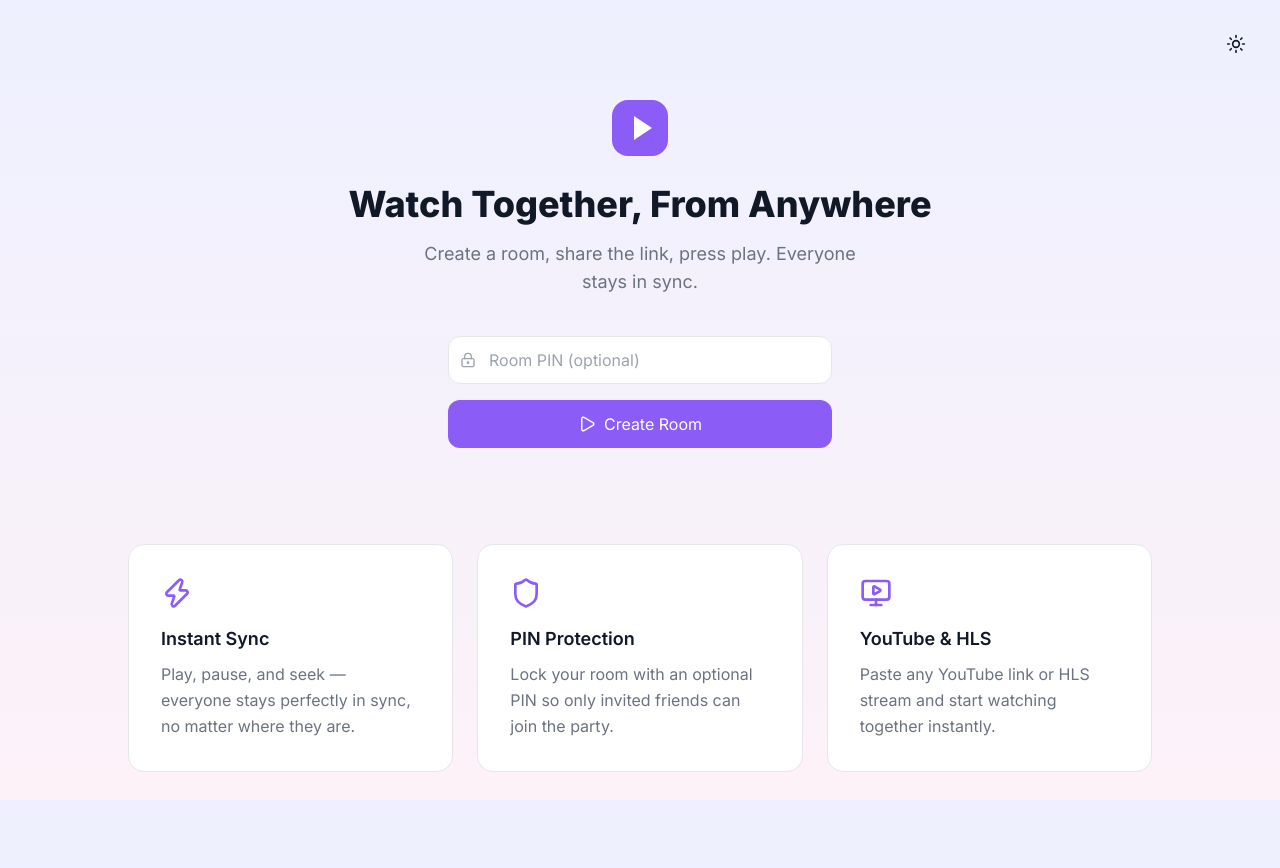
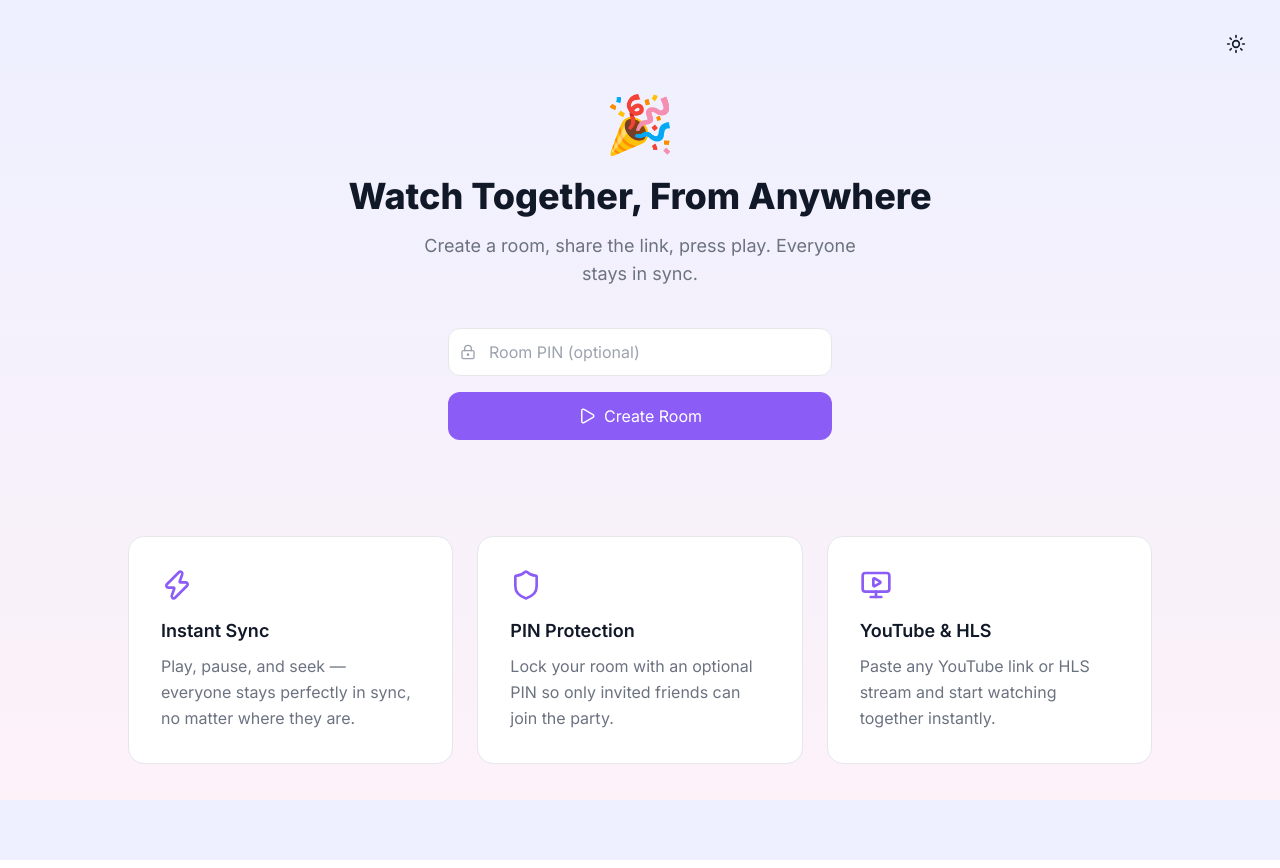
Before and after one commit to Zer0Wav3s/watchparty, a Next.js app: page / in a window 1280 px wide. Built offline with nearby package versions, Linux system fonts and the light colour scheme.

Commit message:
feat: party emoji favicon + logo

```diff
--- /dev/null
+++ b/app/apple-icon.tsx
@@ -0,0 +1,24 @@
+import { ImageResponse } from "next/og";
+
+export const size = { width: 180, height: 180 };
+export const contentType = "image/png";
+
+export default function AppleIcon() {
+  return new ImageResponse(
+    <div
+      style={{
+        fontSize: 140,
+        width: "100%",
+        height: "100%",
+        display: "flex",
+        alignItems: "center",
+        justifyContent: "center",
+        background: "white",
+        borderRadius: 32,
+      }}
+    >
+      🎉
+    </div>,
+    { ...size },
+  );
+}
--- /dev/null
+++ b/app/icon.tsx
@@ -0,0 +1,23 @@
+import { ImageResponse } from "next/og";
+
+export const size = { width: 64, height: 64 };
+export const contentType = "image/png";
+
+export default function Icon() {
+  return new ImageResponse(
+    <div
+      style={{
+        fontSize: 52,
+        width: "100%",
+        height: "100%",
+        display: "flex",
+        alignItems: "center",
+        justifyContent: "center",
+        background: "transparent",
+      }}
+    >
+      🎉
+    </div>,
+    { ...size },
+  );
+}
--- a/components/WatchPartyLogo.tsx
+++ b/components/WatchPartyLogo.tsx
@@ -1,8 +1,6 @@
 "use client";
 
 import Link from "next/link";
-
-import { useTheme } from "@/app/providers";
 
 interface WatchPartyLogoProps {
   size?: 32 | 64;
@@ -10,27 +8,16 @@ interface WatchPartyLogoProps {
 }
 
 export function WatchPartyLogo({ size = 64, linkTo }: WatchPartyLogoProps) {
-  const { theme } = useTheme();
-  const color = theme === "dark" ? "#A78BFA" : "#8B5CF6";
+  const fontSize = size === 32 ? "1.75rem" : "3.5rem";
 
-  const svg = (
-    <svg
-      width={size}
-      height={size}
-      viewBox="0 0 64 64"
-      fill="none"
-      xmlns="http://www.w3.org/2000/svg"
-      aria-hidden="true"
+  const emoji = (
+    <span
+      role="img"
+      aria-label="WatchParty"
+      style={{ fontSize, lineHeight: 1, display: "inline-block" }}
     >
-      {/* Rounded play button shape */}
-      <rect x="4" y="4" width="56" height="56" rx="16" fill={color} />
-      {/* Play triangle */}
-      <path
-        d="M26 20L44 32L26 44V20Z"
-        fill="white"
-        strokeLinejoin="round"
-      />
-    </svg>
+      🎉
+    </span>
   );
 
   if (linkTo) {
@@ -38,12 +25,12 @@ export function WatchPartyLogo({ size = 64, linkTo }: WatchPartyLogoProps) {
       <Link
         href={linkTo}
         aria-label="Back to home"
-        className="cursor-pointer transition-transform duration-200 ease-out hover:scale-105"
+        className="cursor-pointer transition-transform duration-200 ease-out hover:scale-110"
       >
-        {svg}
+        {emoji}
       </Link>
     );
   }
 
-  return svg;
+  return emoji;
 }
```
Also changed, not shown: app/apple-icon.png (deleted), app/icon.png (deleted).
